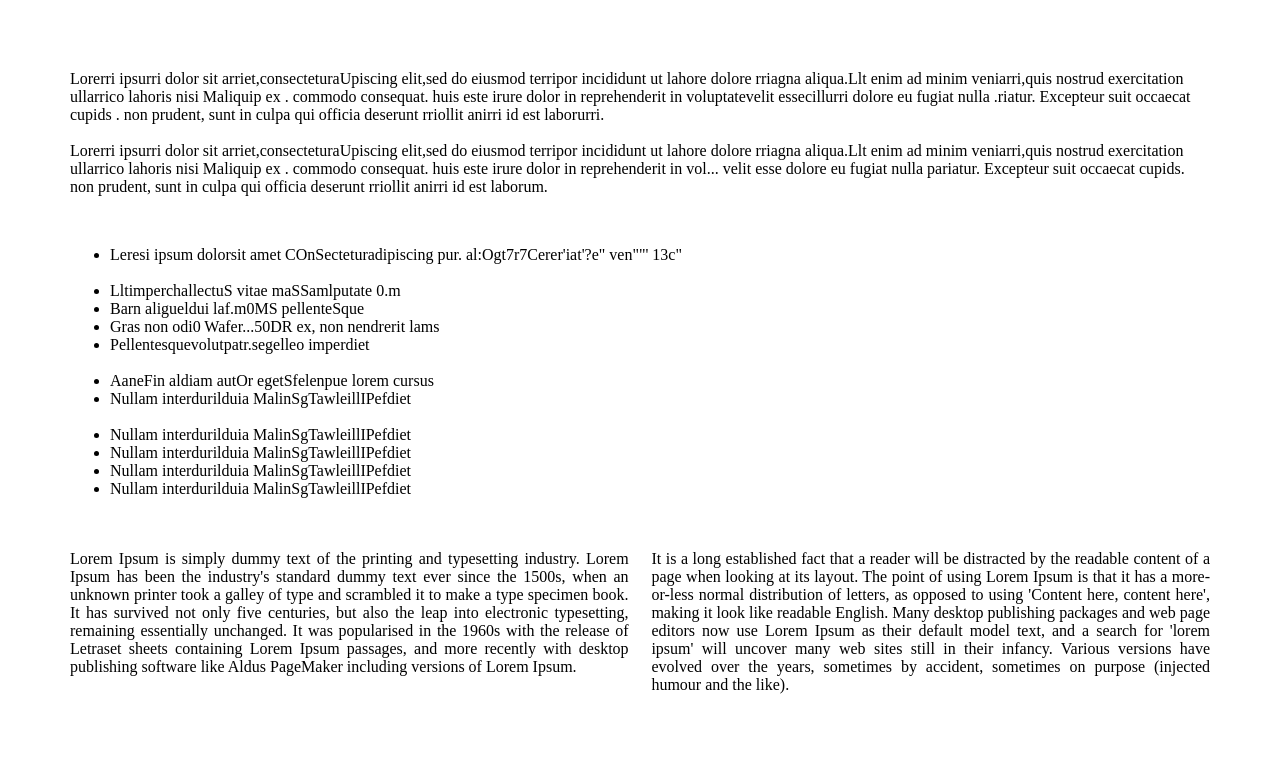
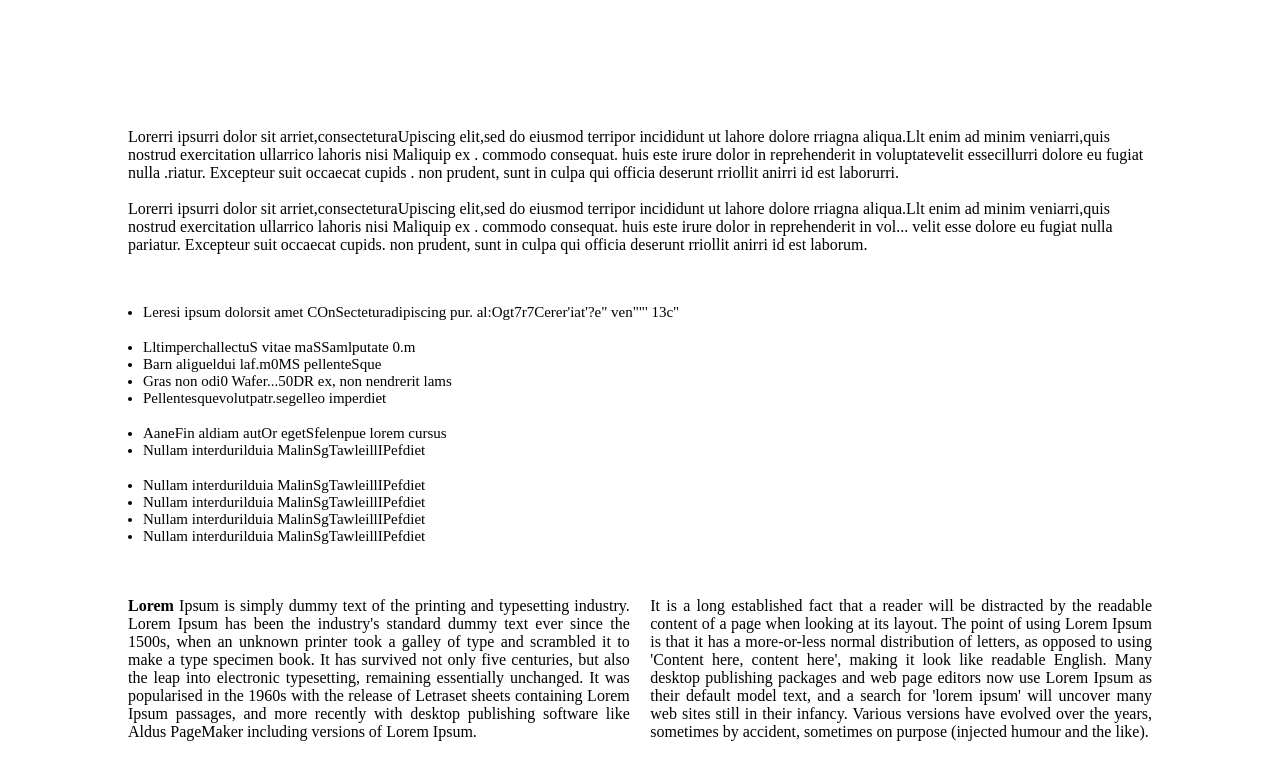
Before and after one commit to saurabhkkanaujia/template1, a plain HTML site: page assignment 3/src/index.html in a window 1280 px wide. Drawn offline with Linux system fonts and the light colour scheme.

Commit message:
ul padding inline reduced

```diff
--- a/assignment 3/src/index.html
+++ b/assignment 3/src/index.html
@@ -6,10 +6,15 @@
     <meta name="viewport" content="width=device-width, initial-scale=1.0">
     <title>Document</title>
     <style>
-
+        li{
+            font-size: 15px;
+        }
+        ul{
+            padding-inline-start: 15px;
+        }
     </style>
 </head>
-<body style="margin: 70px;">
+<body style="margin: 10%;">
     <div>
         <p>
             Lorerri ipsurri dolor sit arriet,consecteturaUpiscing elit,sed do eiusmod terripor incididunt ut lahore dolore rriagna
@@ -44,7 +49,7 @@
 </div>
 <br><br>
 <div>
-    <div style="float: left; width: 49%; text-align: justify;">Lorem Ipsum is simply dummy text of the printing and typesetting industry. Lorem Ipsum has been the industry's standard dummy text ever since the 1500s, when an unknown printer took a galley of type and scrambled it to make a type specimen book. It has survived not only five centuries, but also the leap into electronic typesetting, remaining essentially unchanged. It was popularised in the 1960s with the release of Letraset sheets containing Lorem Ipsum passages, and more recently with desktop publishing software like Aldus PageMaker including versions of Lorem Ipsum.</div>
+    <div style="float: left; width: 49%; text-align: justify;"><strong>Lorem</strong> Ipsum is simply dummy text of the printing and typesetting industry. Lorem Ipsum has been the industry's standard dummy text ever since the 1500s, when an unknown printer took a galley of type and scrambled it to make a type specimen book. It has survived not only five centuries, but also the leap into electronic typesetting, remaining essentially unchanged. It was popularised in the 1960s with the release of Letraset sheets containing Lorem Ipsum passages, and more recently with desktop publishing software like Aldus PageMaker including versions of Lorem Ipsum.</div>
     <div style="float: right; width: 49%; text-align: justify;">It is a long established fact that a reader will be distracted by the readable content of a page when looking at its layout. The point of using Lorem Ipsum is that it has a more-or-less normal distribution of letters, as opposed to using 'Content here, content here', making it look like readable English. Many desktop publishing packages and web page editors now use Lorem Ipsum as their default model text, and a search for 'lorem ipsum' will uncover many web sites still in their infancy. Various versions have evolved over the years, sometimes by accident, sometimes on purpose (injected humour and the like).</div>
 </div>
 
```
